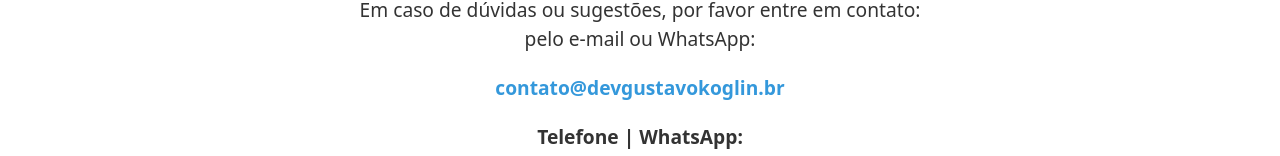
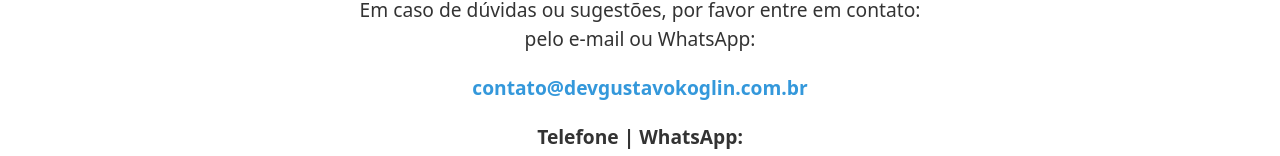
Before and after one commit to GustavoKoglin/IrrigaCalc_Front, an Angular app in the folder IrrigaCalc_Front/: page / in a window 1280 px wide. Shown: the part 5586-5742 px from the top of the page. Built offline with nearby package versions, Linux system fonts and the light colour scheme.

Commit message:
Atualizando email de contato

```diff
--- a/IrrigaCalc_Front/src/app/components/contact/contact.component.html
+++ b/IrrigaCalc_Front/src/app/components/contact/contact.component.html
@@ -16,7 +16,7 @@
     pelo e-mail ou WhatsApp:
   </p>
   <p><a href="mailto:contato@devgustavokoglin.com.br" class="email-link">
-    contato&#64;devgustavokoglin.br
+    contato&#64;devgustavokoglin.com.br
   </a></p>
   <p>
     <strong>Telefone | WhatsApp: </strong><br>
```
